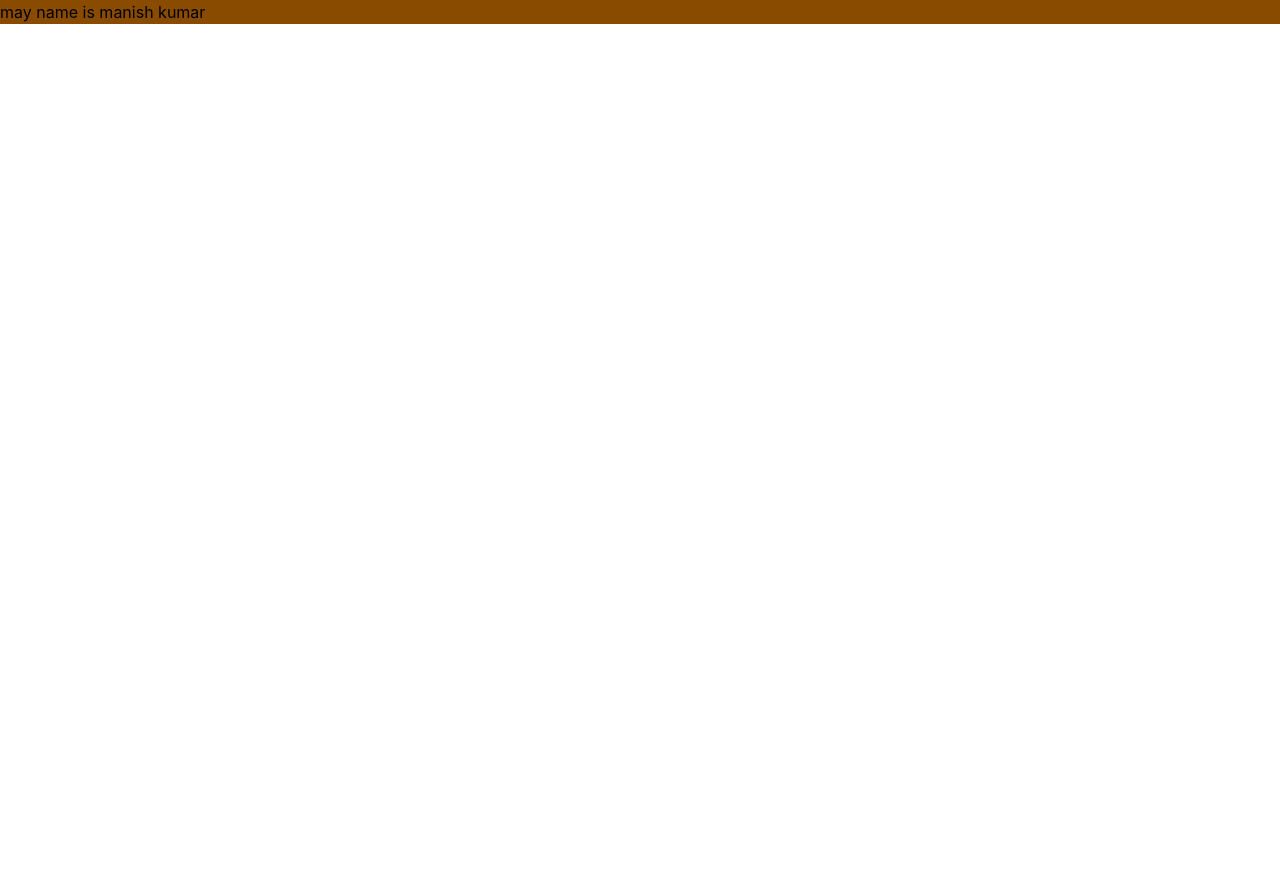
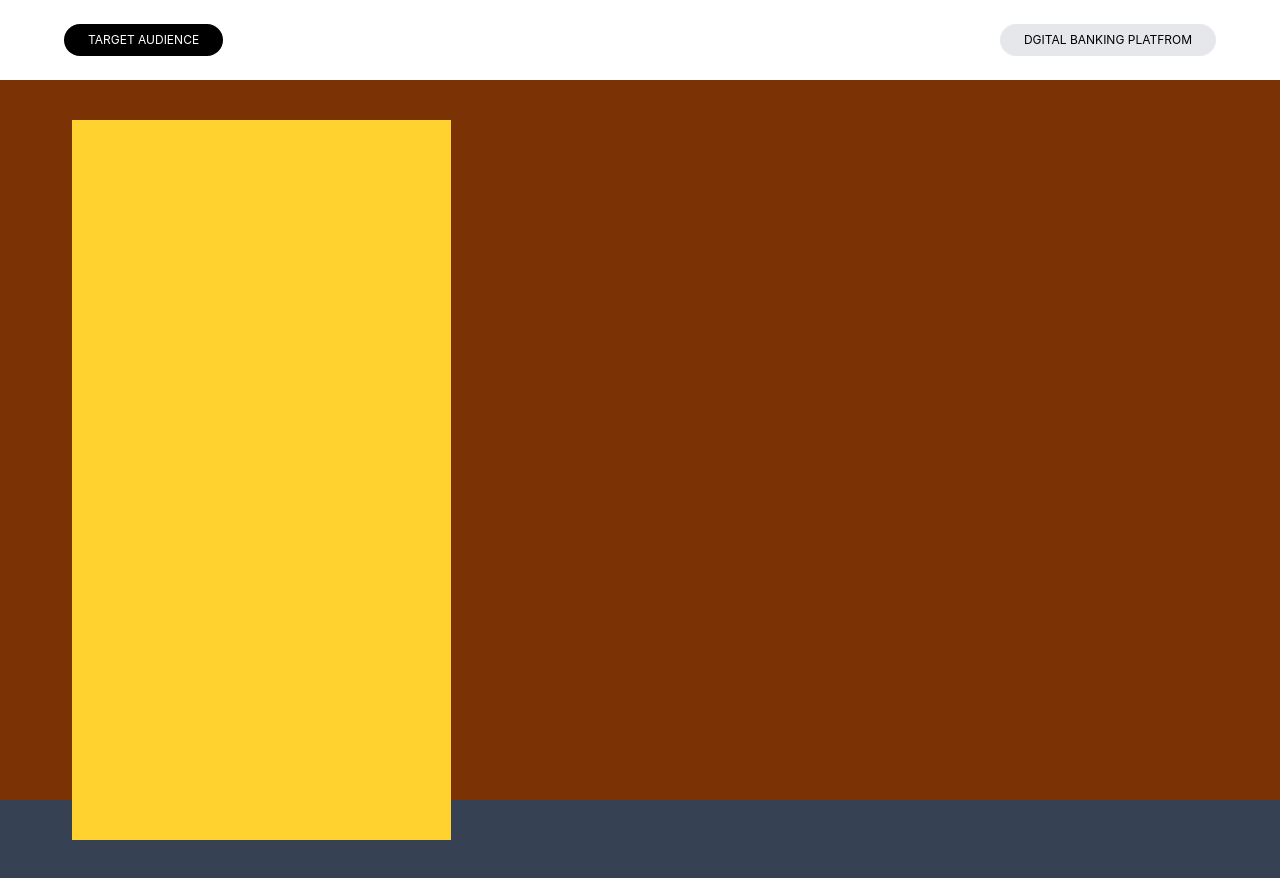
Before and after one commit to MK432004/react.js-, a React (Vite) app in the folder ui-project/: page / in a window 1280 px wide. Shown: the top 878 px of the page. Before the commit the page ends 800 px from the top, so only its background shows below. Built offline with nearby package versions, Linux system fonts and the light colour scheme.

Commit message:
create component

```diff
--- a/ui-project/src/App.jsx
+++ b/ui-project/src/App.jsx
@@ -4,6 +4,7 @@ import reactLogo from './assets/react.svg'
 import viteLogo from './assets/vite.svg'
 import './App.css'
 import Section1 from './components/section1/Section1';
+import Section2 from './components/section2/Section2';
 
 function App() {
   const [count, setCount] = useState(0)
@@ -11,7 +12,8 @@ function App() {
   return (
     <>
     <Section1/>
-    <h1 className="bg-yellow-800 border-xl">may name is manish kumar </h1>
+    <Section2/>
+
     </>
   )
 }
--- /dev/null
+++ b/ui-project/src/components/section1/Leftcontent.jsx
@@ -0,0 +1,11 @@
+import React from 'react'
+
+const Leftcontent = () => {
+  return (
+    <div className="h-full w-1/3 bg-amber-300">
+
+    </div>
+  )
+}
+
+export default Leftcontent
--- a/ui-project/src/components/section1/Navbar.jsx
+++ b/ui-project/src/components/section1/Navbar.jsx
@@ -2,9 +2,14 @@ import React from 'react'
 
 const Navbar = () => {
   return (
-    <div className="flex justify-between items-center py-4 px-10">
 
-    </div>
+      <div className="flex items-center justify-between py-6  px-16" >
+       <h1 className="bg-black text-xs rounded-full uppercase text-white py-2 px-6">Target Audience </h1>
+       <button className=" uppercase text-xs bg-gray-200 rounded-full px-6 py-2">Dgital Banking Platfrom</button>
+
+      </div>
+
+
   )
 }
 
--- /dev/null
+++ b/ui-project/src/components/section1/Page1context.jsx
@@ -0,0 +1,16 @@
+import React from 'react'
+import Leftcontent from './Leftcontent';
+import Rightcontent from './Rightcontent';
+
+const Page1context = () => {
+  return (
+    <div className="bg-amber-900 py-10 flex h-full   justify-between px-18 ">
+
+        <Leftcontent/>
+        <Rightcontent/>
+
+    </div>
+  )
+}
+
+export default Page1context
--- /dev/null
+++ b/ui-project/src/components/section1/Rightcontent.jsx
@@ -0,0 +1,11 @@
+import React from 'react'
+
+const Rightcontent = () => {
+  return (
+    <div>
+
+    </div>
+  )
+}
+
+export default Rightcontent
--- a/ui-project/src/components/section1/Section1.jsx
+++ b/ui-project/src/components/section1/Section1.jsx
@@ -1,9 +1,12 @@
 import React from 'react'
+import Navbar from './Navbar';
+import Page1context from './Page1context';
 
 const Section1 = () => {
   return (
-    <div>
-
+    <div className="h-screen w-full ">
+        <Navbar/>
+        <Page1context/>
 
     </div>
   )
--- /dev/null
+++ b/ui-project/src/components/section2/Section2.jsx
@@ -0,0 +1,12 @@
+import React from 'react'
+
+const Section2 = () => {
+  return (
+    <div className="h-screen w-full bg-gray-700">
+
+    </div>
+
+  )
+}
+
+export default Section2
```
